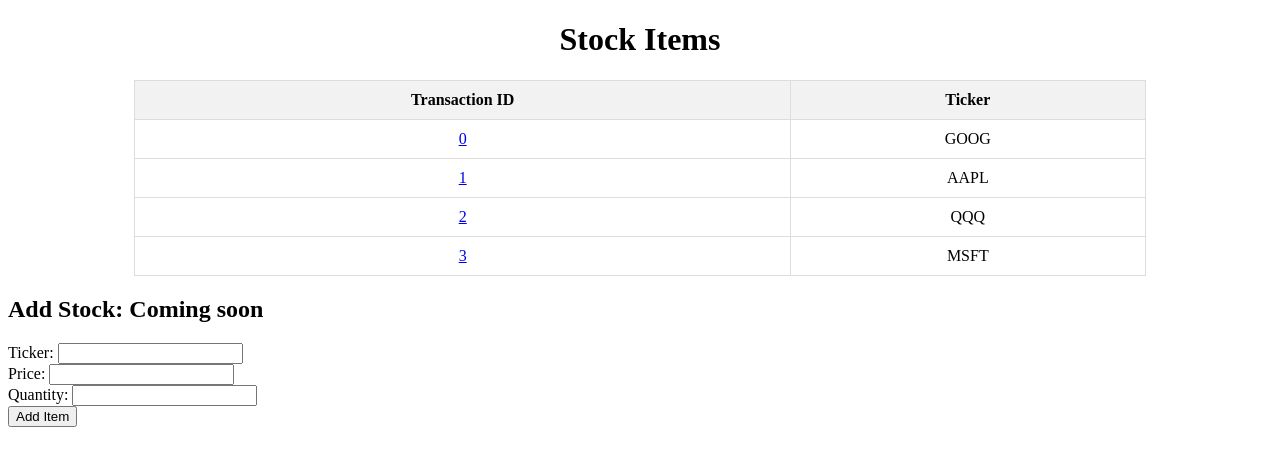
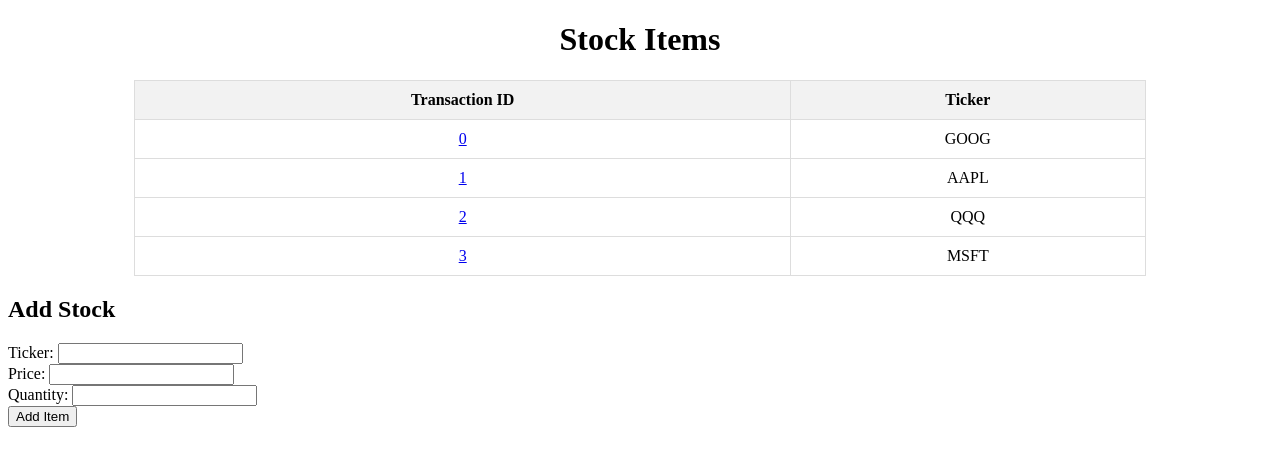
Before and after one commit to Ctandersonjr/expert-fishstick, a Flask app: page / in a window 1280 px wide. Shown: the top 466 px of the page. Run offline with Flask 3, Linux system fonts and the light colour scheme.

Commit message:
"removed Comming Soon"

```diff
--- a/src/expert_fishstick/templates/stocks.html
+++ b/src/expert_fishstick/templates/stocks.html
@@ -51,7 +51,7 @@
         </tbody>
     </table>
 
-    <h2>Add Stock: Coming soon</h2>
+    <h2>Add Stock</h2>
     <form action="/transactions" method="POST">
         <label for="ticker">Ticker:</label>
         <input type="text" id="ticker" name="ticker" required><br>
```
